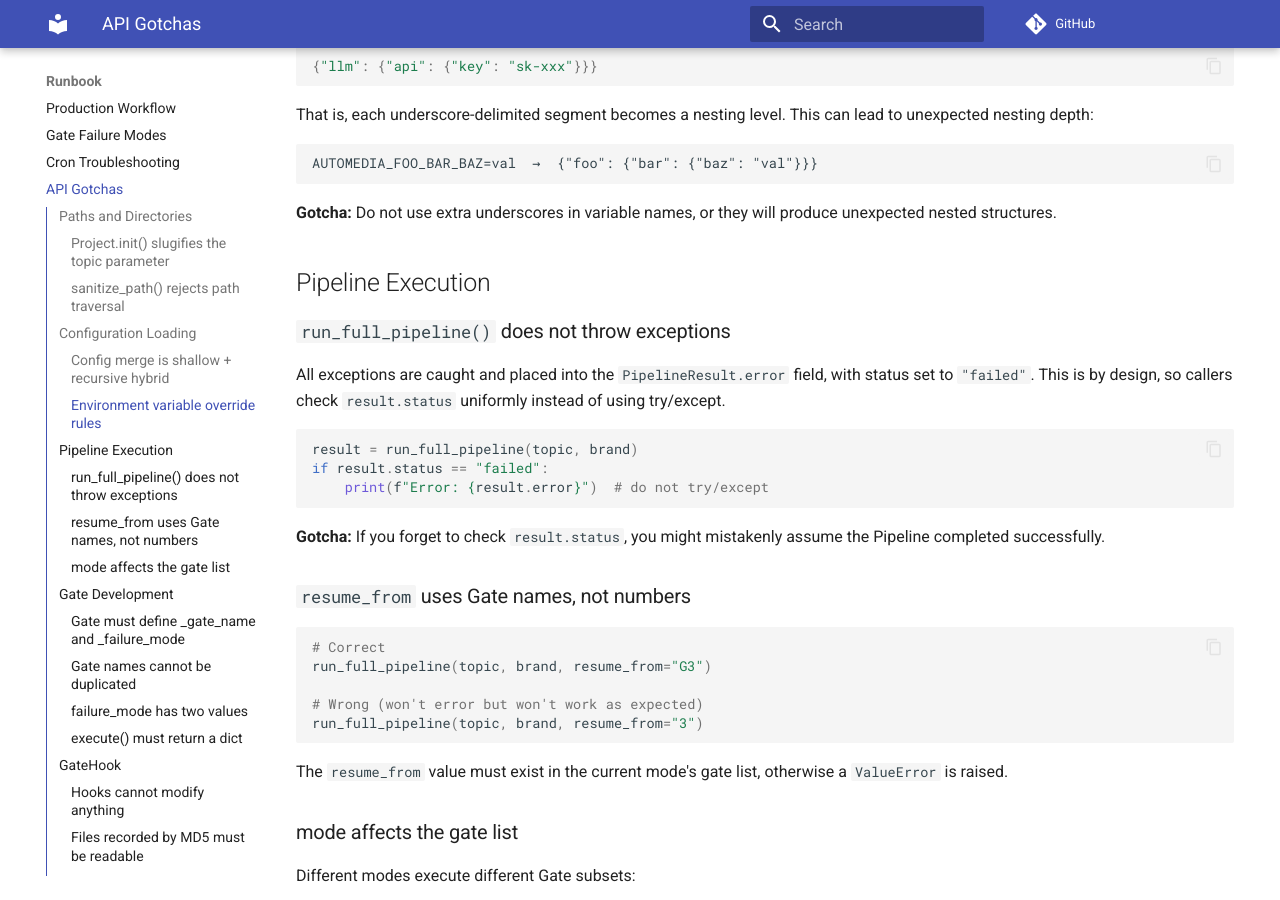
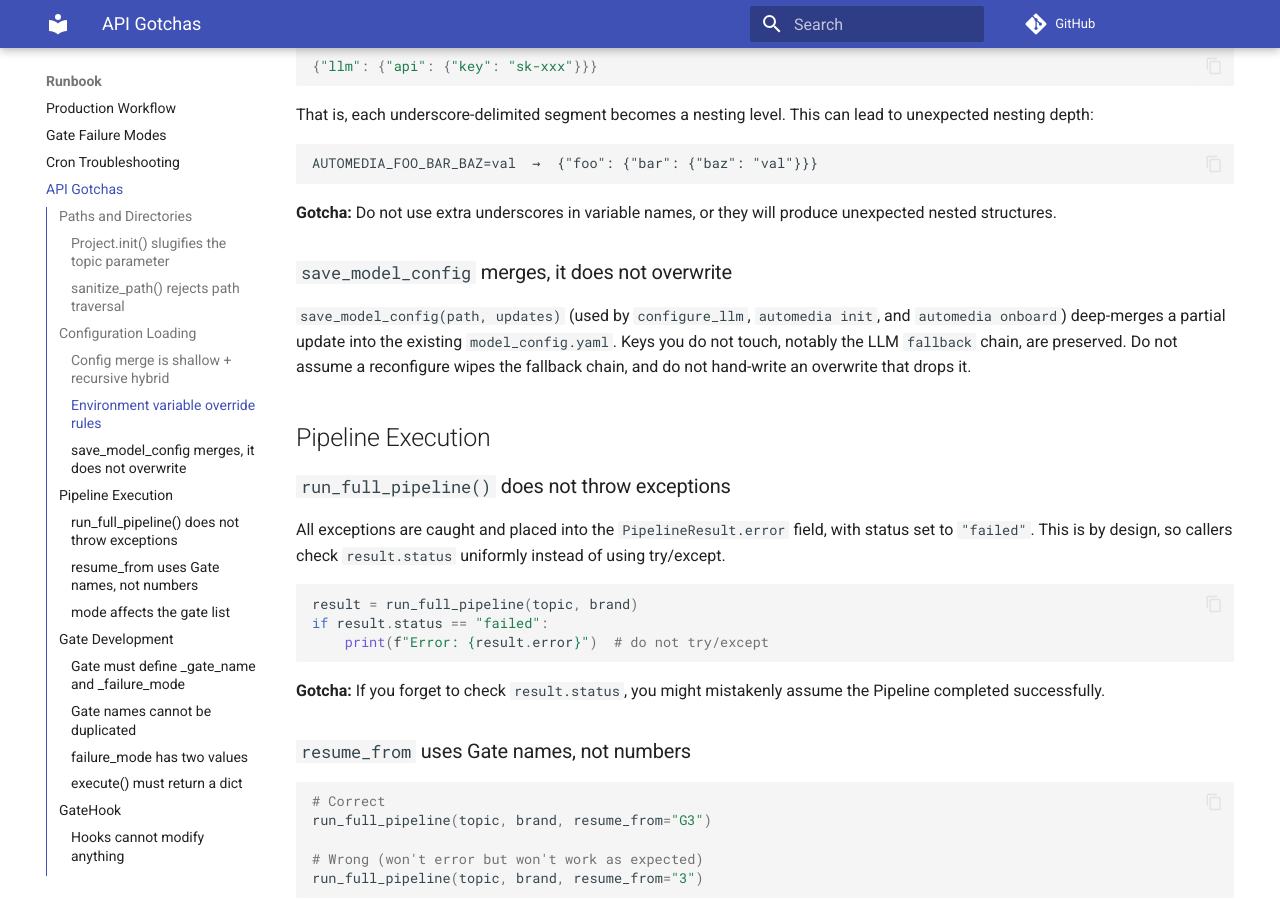
Before and after one commit to 1StepMore/AutoMedia, an MkDocs documentation site: the page built from docs/dev/api-gotchas.md, in a window 1280 px wide and 900 px high, scrolled down 1328 px. Built offline with MkDocs 1.6.1 and Material for MkDocs 9.7.7, drawn with Linux system fonts in a browser that asks for light colours; comment, search, counter and statistics services are not loaded.

Commit message:
docs(llm): document fallback preservation + doctor LLM warnings (#83)
Signed-off-by: 1StepMore <140780063+1StepMore@users.noreply.github.com>

```diff
--- a/docs/dev/api-gotchas.md
+++ b/docs/dev/api-gotchas.md
@@ -76,6 +76,14 @@ AUTOMEDIA_FOO_BAR_BAZ=val  →  {"foo": {"bar": {"baz": "val"}}}
 
 **Gotcha:** Do not use extra underscores in variable names, or they will
 produce unexpected nested structures.
+
+### `save_model_config` merges, it does not overwrite
+
+`save_model_config(path, updates)` (used by `configure_llm`, `automedia init`,
+and `automedia onboard`) deep-merges a partial update into the existing
+`model_config.yaml`. Keys you do not touch, notably the LLM `fallback` chain,
+are preserved. Do not assume a reconfigure wipes the fallback chain, and do
+not hand-write an overwrite that drops it.
 
 ## Pipeline Execution
 
```
Also changed, not shown: AGENTS.md (+1 -1 lines), CHANGELOG.md (+11 -0 lines), README.md (+2 -0 lines), docs/user/cli-reference.md (+6 -0 lines), docs/user/mcp-setup.md (+1 -0 lines).
